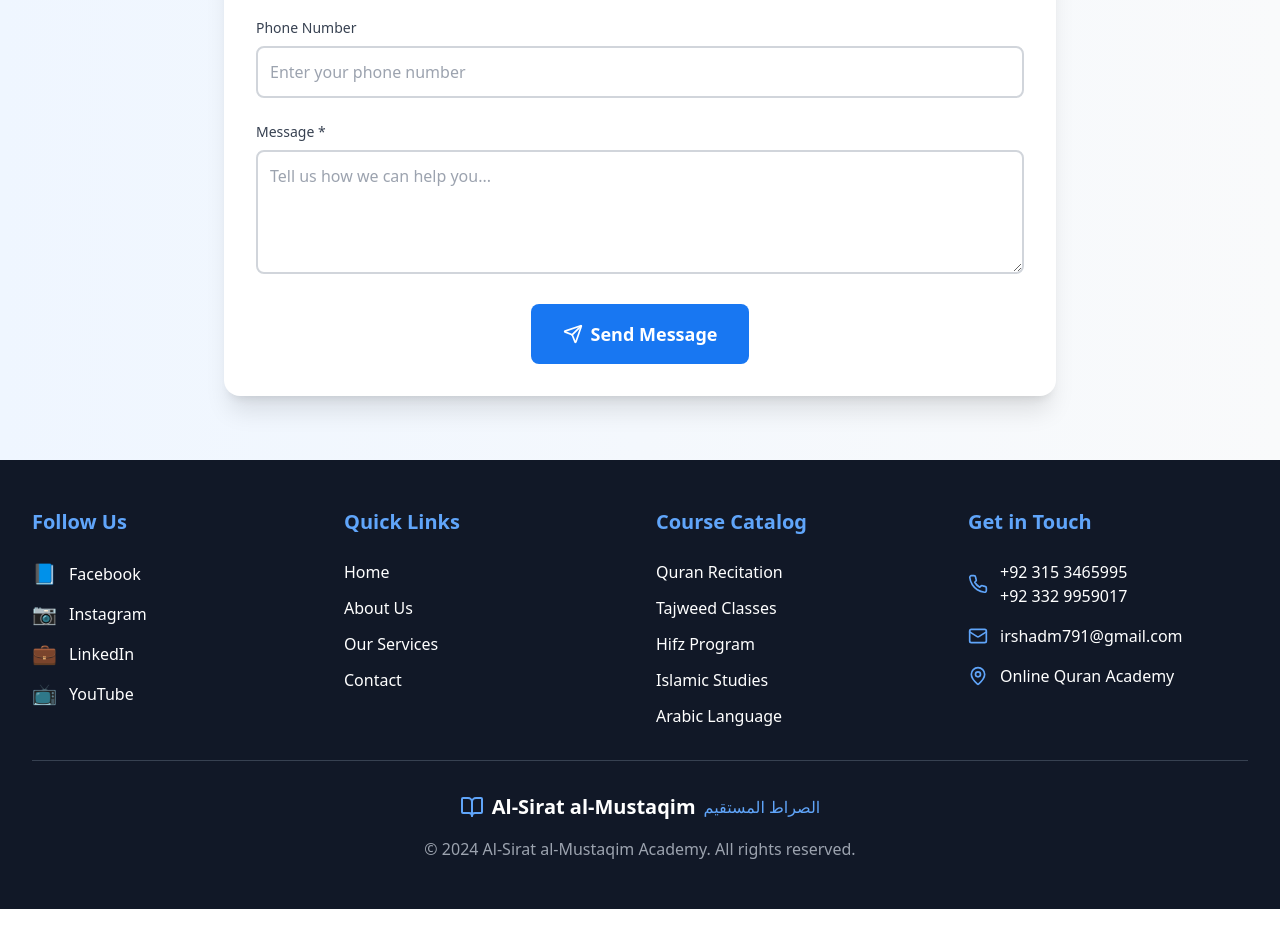
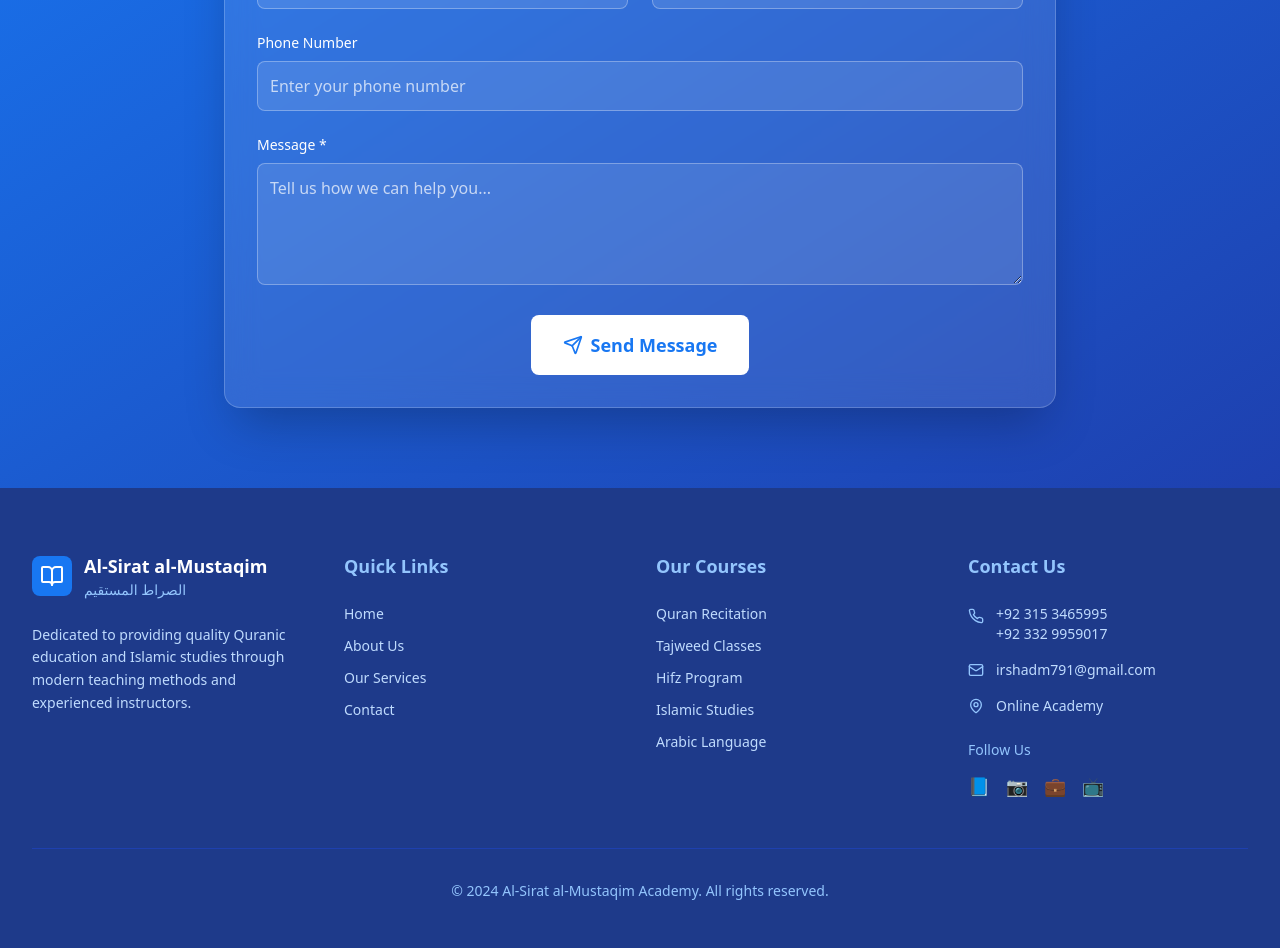
Before and after one commit to Irshad117/quranic-learning-hub-connect, a React (Vite) app: page / in a window 1280 px wide. Shown: the part 7440-8388 px from the top of the page. Before the commit the page ends 8349 px from the top, so only its background shows below. Built offline with nearby package versions, Linux system fonts and the light colour scheme.

Commit message:
Refactor: Improve footer design and styling
- Set the footer background color to blue.
- Improve the overall footer design for a more professional look.

```diff
--- a/src/components/Footer.tsx
+++ b/src/components/Footer.tsx
@@ -52,22 +52,22 @@ const Footer = () => {
   return (
     <>
       {/* Contact Form Section */}
-      <section className="bg-gradient-to-r from-blue-50 to-gray-50 py-16">
+      <section className="bg-gradient-to-br from-blue-600 to-blue-800 py-20">
         <div className="max-w-4xl mx-auto px-4 sm:px-6 lg:px-8">
           <div className="text-center mb-12">
-            <h2 className="text-3xl md:text-4xl font-bold text-gray-900 mb-4">
+            <h2 className="text-3xl md:text-4xl font-bold text-white mb-4">
               Get in Touch with Us
             </h2>
-            <p className="text-xl text-gray-600">
+            <p className="text-xl text-blue-100">
               Ready to start your Quranic journey? Contact us today!
             </p>
           </div>
 
-          <div className="bg-white rounded-2xl shadow-xl p-8 transform hover:scale-105 transition-all duration-300">
+          <div className="bg-white/10 backdrop-blur-lg rounded-2xl shadow-2xl p-8 border border-white/20">
             <form onSubmit={handleSubmit} className="space-y-6">
               <div className="grid grid-cols-1 md:grid-cols-2 gap-6">
                 <div>
-                  <label className="block text-sm font-medium text-gray-700 mb-2">
+                  <label className="block text-sm font-medium text-white mb-2">
                     Full Name *
                   </label>
                   <input
@@ -76,13 +76,13 @@ const Footer = () => {
                     value={formData.name}
                     onChange={handleInputChange}
                     required
-                    className="w-full p-3 border-2 border-gray-300 rounded-lg focus:ring-2 focus:ring-blue-500 focus:border-blue-500 transition-all duration-300"
+                    className="w-full p-3 bg-white/10 border border-white/30 rounded-lg focus:ring-2 focus:ring-white/50 focus:border-white/50 transition-all duration-300 text-white placeholder-white/70"
                     placeholder="Enter your full name"
                   />
                 </div>
 
                 <div>
-                  <label className="block text-sm font-medium text-gray-700 mb-2">
+                  <label className="block text-sm font-medium text-white mb-2">
                     Email Address *
                   </label>
                   <input
@@ -91,13 +91,13 @@ const Footer = () => {
                     value={formData.email}
                     onChange={handleInputChange}
                     required
-                    className="w-full p-3 border-2 border-gray-300 rounded-lg focus:ring-2 focus:ring-blue-500 focus:border-blue-500 transition-all duration-300"
+                    className="w-full p-3 bg-white/10 border border-white/30 rounded-lg focus:ring-2 focus:ring-white/50 focus:border-white/50 transition-all duration-300 text-white placeholder-white/70"
                     placeholder="Enter your email"
                   />
                 </div>
 
                 <div className="md:col-span-2">
-                  <label className="block text-sm font-medium text-gray-700 mb-2">
+                  <label className="block text-sm font-medium text-white mb-2">
                     Phone Number
                   </label>
                   <input
@@ -105,13 +105,13 @@ const Footer = () => {
                     name="phone"
                     value={formData.phone}
                     onChange={handleInputChange}
-                    className="w-full p-3 border-2 border-gray-300 rounded-lg focus:ring-2 focus:ring-blue-500 focus:border-blue-500 transition-all duration-300"
+                    className="w-full p-3 bg-white/10 border border-white/30 rounded-lg focus:ring-2 focus:ring-white/50 focus:border-white/50 transition-all duration-300 text-white placeholder-white/70"
                     placeholder="Enter your phone number"
                   />
                 </div>
 
                 <div className="md:col-span-2">
-                  <label className="block text-sm font-medium text-gray-700 mb-2">
+                  <label className="block text-sm font-medium text-white mb-2">
                     Message *
                   </label>
                   <textarea
@@ -120,7 +120,7 @@ const Footer = () => {
                     onChange={handleInputChange}
                     required
                     rows={4}
-                    className="w-full p-3 border-2 border-gray-300 rounded-lg focus:ring-2 focus:ring-blue-500 focus:border-blue-500 transition-all duration-300"
+                    className="w-full p-3 bg-white/10 border border-white/30 rounded-lg focus:ring-2 focus:ring-white/50 focus:border-white/50 transition-all duration-300 text-white placeholder-white/70"
                     placeholder="Tell us how we can help you..."
                   />
                 </div>
@@ -129,7 +129,7 @@ const Footer = () => {
               <div className="text-center">
                 <button
                   type="submit"
-                  className="bg-blue-600 text-white px-8 py-4 rounded-lg text-lg font-semibold hover:bg-blue-700 transition-all duration-300 transform hover:scale-105 hover:shadow-lg flex items-center mx-auto group"
+                  className="bg-white text-blue-600 px-8 py-4 rounded-lg text-lg font-semibold hover:bg-blue-50 transition-all duration-300 transform hover:scale-105 hover:shadow-lg flex items-center mx-auto group"
                 >
                   <Send className="h-5 w-5 mr-2 group-hover:animate-pulse" />
                   Send Message
@@ -141,41 +141,34 @@ const Footer = () => {
       </section>
 
       {/* Footer */}
-      <footer className="bg-gray-900 text-white py-12">
+      <footer className="bg-blue-900 text-white py-16">
         <div className="max-w-7xl mx-auto px-4 sm:px-6 lg:px-8">
-          <div className="grid grid-cols-1 md:grid-cols-4 gap-8">
-            {/* Social Accounts */}
-            <div>
-              <h3 className="text-xl font-semibold mb-6 text-blue-400">Follow Us</h3>
-              <div className="space-y-3">
-                <a href="#" className="flex items-center space-x-3 hover:text-blue-400 transition-colors duration-300 group">
-                  <span className="text-xl group-hover:scale-125 transition-transform duration-300">📘</span>
-                  <span>Facebook</span>
-                </a>
-                <a href="#" className="flex items-center space-x-3 hover:text-blue-400 transition-colors duration-300 group">
-                  <span className="text-xl group-hover:scale-125 transition-transform duration-300">📷</span>
-                  <span>Instagram</span>
-                </a>
-                <a href="#" className="flex items-center space-x-3 hover:text-blue-400 transition-colors duration-300 group">
-                  <span className="text-xl group-hover:scale-125 transition-transform duration-300">💼</span>
-                  <span>LinkedIn</span>
-                </a>
-                <a href="#" className="flex items-center space-x-3 hover:text-blue-400 transition-colors duration-300 group">
-                  <span className="text-xl group-hover:scale-125 transition-transform duration-300">📺</span>
-                  <span>YouTube</span>
-                </a>
+          <div className="grid grid-cols-1 md:grid-cols-4 gap-8 mb-12">
+            {/* Academy Info */}
+            <div className="md:col-span-1">
+              <div className="flex items-center space-x-3 mb-6">
+                <div className="bg-blue-600 p-2 rounded-lg">
+                  <BookOpen className="h-6 w-6 text-white" />
+                </div>
+                <div>
+                  <div className="font-bold text-lg text-white">Al-Sirat al-Mustaqim</div>
+                  <div className="text-sm text-blue-300">الصراط المستقيم</div>
+                </div>
               </div>
+              <p className="text-blue-200 text-sm leading-relaxed">
+                Dedicated to providing quality Quranic education and Islamic studies through modern teaching methods and experienced instructors.
+              </p>
             </div>
 
             {/* Quick Links */}
             <div>
-              <h3 className="text-xl font-semibold mb-6 text-blue-400">Quick Links</h3>
+              <h3 className="text-lg font-semibold mb-6 text-blue-300">Quick Links</h3>
               <div className="space-y-3">
                 {quickLinks.map((link, index) => (
                   <a
                     key={index}
                     href={link.path}
-                    className="block hover:text-blue-400 transition-colors duration-300 hover:translate-x-2 transform"
+                    className="block text-blue-200 hover:text-white transition-colors duration-300 text-sm"
                   >
                     {link.name}
                   </a>
@@ -185,12 +178,12 @@ const Footer = () => {
 
             {/* Course Catalog */}
             <div>
-              <h3 className="text-xl font-semibold mb-6 text-blue-400">Course Catalog</h3>
+              <h3 className="text-lg font-semibold mb-6 text-blue-300">Our Courses</h3>
               <div className="space-y-3">
                 {courses.map((course, index) => (
                   <div
                     key={index}
-                    className="hover:text-blue-400 transition-colors duration-300 hover:translate-x-2 transform cursor-pointer"
+                    className="text-blue-200 hover:text-white transition-colors duration-300 text-sm cursor-pointer"
                   >
                     {course}
                   </div>
@@ -198,38 +191,53 @@ const Footer = () => {
               </div>
             </div>
 
-            {/* Get in Touch */}
+            {/* Contact Information */}
             <div>
-              <h3 className="text-xl font-semibold mb-6 text-blue-400">Get in Touch</h3>
+              <h3 className="text-lg font-semibold mb-6 text-blue-300">Contact Us</h3>
               <div className="space-y-4">
-                <div className="flex items-center space-x-3">
-                  <Phone className="h-5 w-5 text-blue-400" />
-                  <div>
+                <div className="flex items-start space-x-3">
+                  <Phone className="h-4 w-4 text-blue-300 mt-1 flex-shrink-0" />
+                  <div className="text-sm text-blue-200">
                     <div>+92 315 3465995</div>
                     <div>+92 332 9959017</div>
                   </div>
                 </div>
                 <div className="flex items-center space-x-3">
-                  <Mail className="h-5 w-5 text-blue-400" />
-                  <a href="mailto:irshadm791@gmail.com" className="hover:text-blue-400 transition-colors duration-300">
+                  <Mail className="h-4 w-4 text-blue-300 flex-shrink-0" />
+                  <a href="mailto:irshadm791@gmail.com" className="text-sm text-blue-200 hover:text-white transition-colors duration-300">
                     irshadm791@gmail.com
                   </a>
                 </div>
                 <div className="flex items-center space-x-3">
-                  <MapPin className="h-5 w-5 text-blue-400" />
-                  <span>Online Quran Academy</span>
+                  <MapPin className="h-4 w-4 text-blue-300 flex-shrink-0" />
+                  <span className="text-sm text-blue-200">Online Academy</span>
+                </div>
+              </div>
+
+              {/* Social Links */}
+              <div className="mt-6">
+                <h4 className="text-sm font-medium mb-3 text-blue-300">Follow Us</h4>
+                <div className="flex space-x-4">
+                  <a href="#" className="text-blue-200 hover:text-white transition-colors duration-300">
+                    <span className="text-lg">📘</span>
+                  </a>
+                  <a href="#" className="text-blue-200 hover:text-white transition-colors duration-300">
+                    <span className="text-lg">📷</span>
+                  </a>
+                  <a href="#" className="text-blue-200 hover:text-white transition-colors duration-300">
+                    <span className="text-lg">💼</span>
+                  </a>
+                  <a href="#" className="text-blue-200 hover:text-white transition-colors duration-300">
+                    <span className="text-lg">📺</span>
+                  </a>
                 </div>
               </div>
             </div>
           </div>
 
-          <div className="border-t border-gray-700 mt-8 pt-8 text-center">
-            <div className="flex items-center justify-center space-x-2 mb-4">
-              <BookOpen className="h-6 w-6 text-blue-400" />
-              <span className="text-xl font-bold">Al-Sirat al-Mustaqim</span>
-              <span className="text-blue-400">الصراط المستقيم</span>
-            </div>
-            <p className="text-gray-400">
+          {/* Bottom Copyright */}
+          <div className="border-t border-blue-800 pt-8 text-center">
+            <p className="text-blue-300 text-sm">
               © 2024 Al-Sirat al-Mustaqim Academy. All rights reserved.
             </p>
           </div>
```
